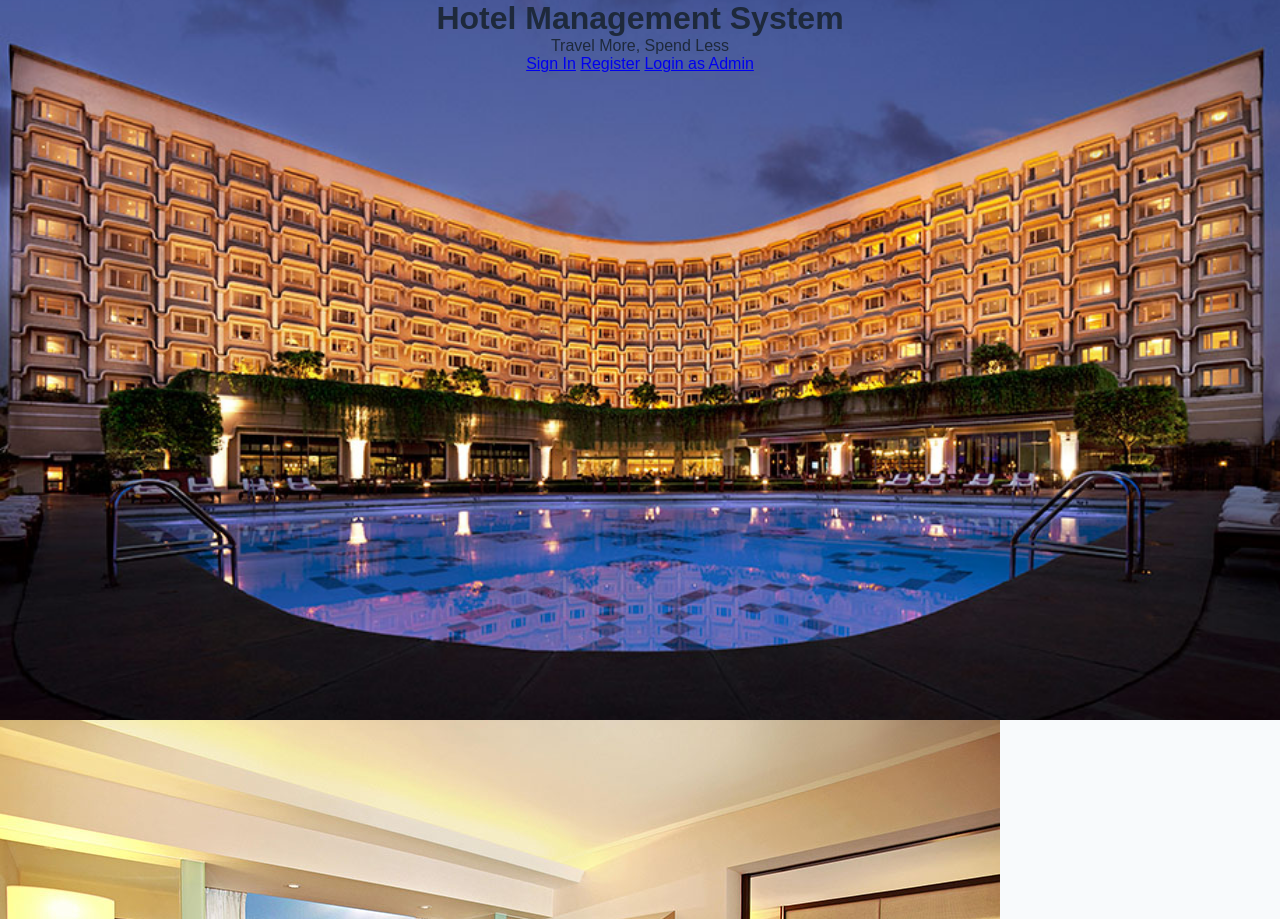
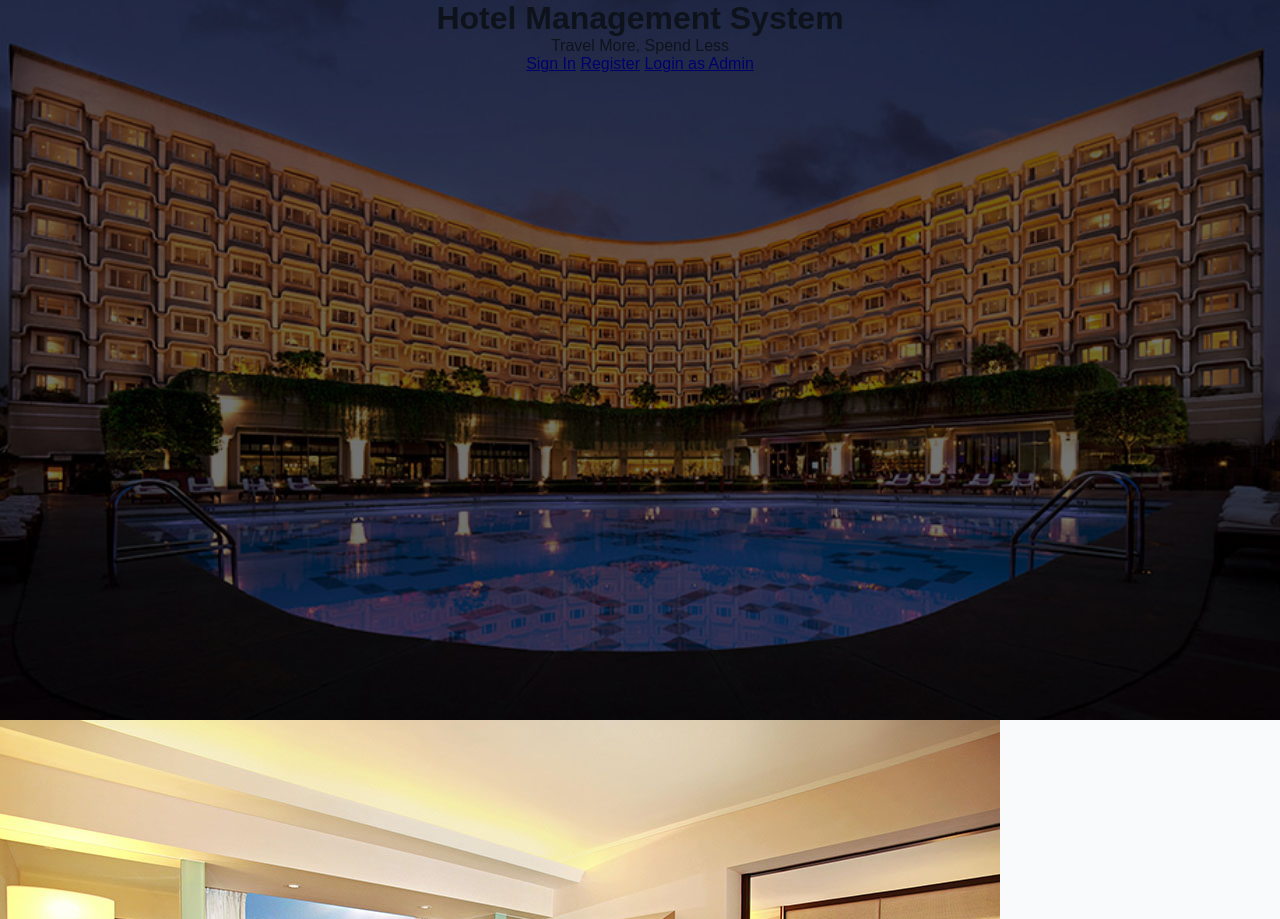
Before and after one commit to fahimaislam2022/Hotel-Management-System, a PHP site: page /WEB/VIEW/homepage.php in a window 1280 px wide. Shown: the top 919 px of the page. Run offline with PHP 8.4, Linux system fonts and the light colour scheme.

Commit message:
Add overlay effect to hero section for improved readability

```diff
--- a/PROJECT/ADMIN/CSS/homepage.css
+++ b/PROJECT/ADMIN/CSS/homepage.css
@@ -20,3 +20,9 @@ body {
     justify-content: center;
     text-align: center;
 }
+.hero::before {
+    content: "";
+    position: absolute;
+    inset: 0;
+    background-color: rgba(0, 0, 0, 0.55);
+}
```
